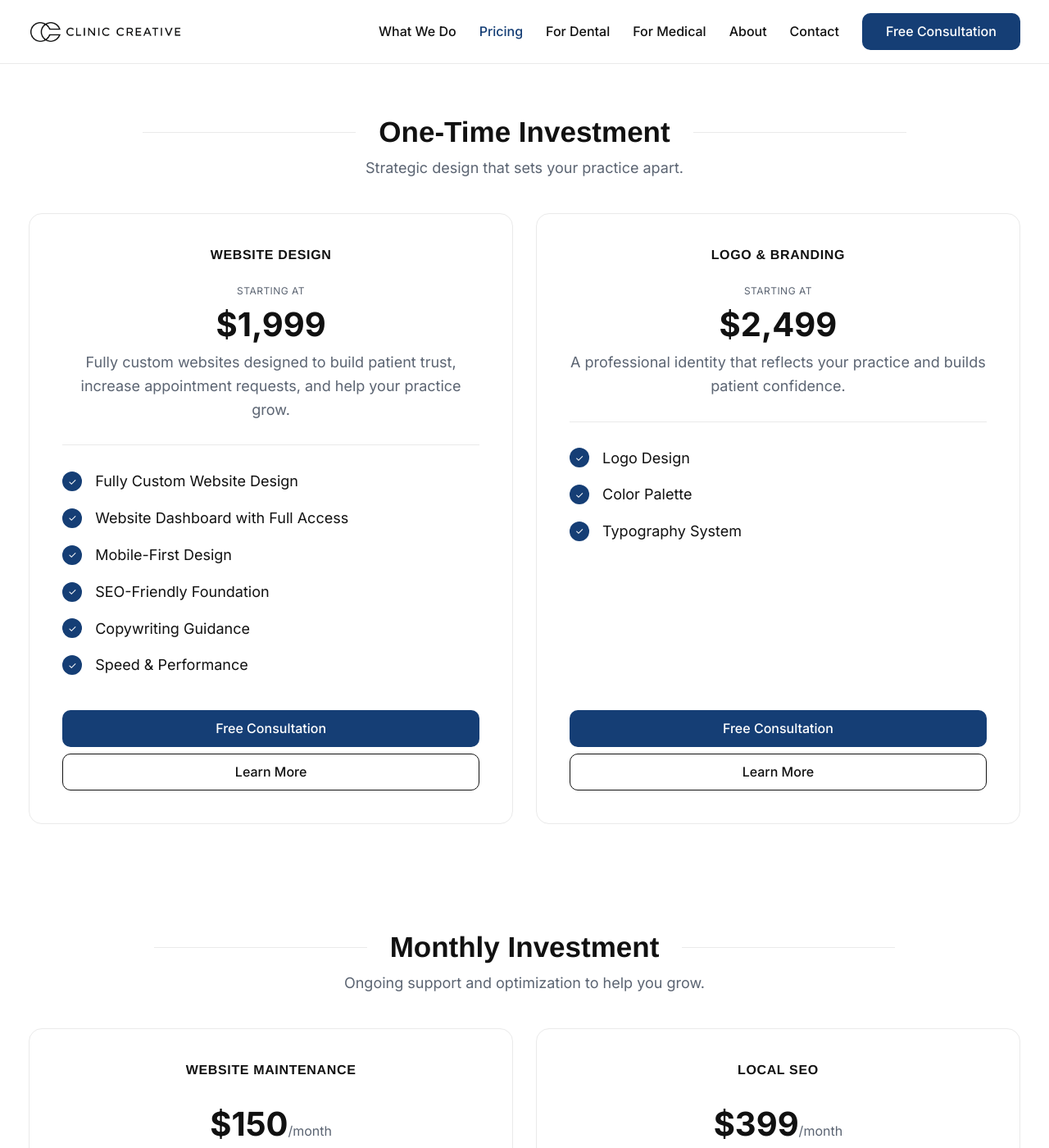
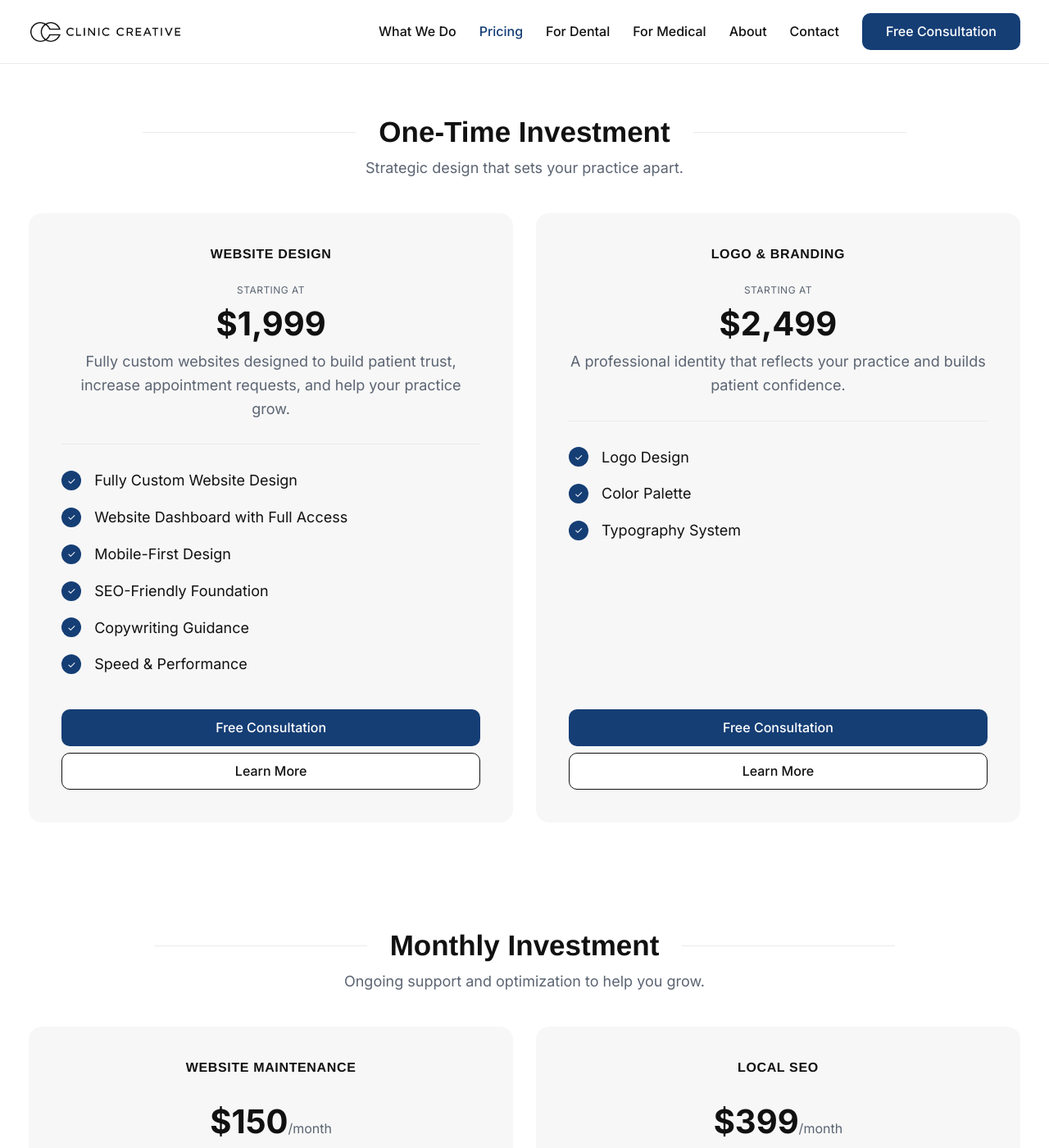
Before and after one commit to brendaboudaie/clinic-creative, a Jekyll site: the page built from pricing.md, in a window 1280 px wide and 1400 px high, scrolled down 249 px. Shown: the whole window at 82% size. Built offline with Jekyll 4.4.1, drawn with Linux system fonts in a browser that asks for light colours; some web fonts are replaced.

Commit message:
Replace pricing card border with grey fill for reliable visibility
The border-based fix (including a mobile box-shadow backup) was still
invisible on a real iPhone. Swap to a solid #F7F7F7 background instead
of a border on all breakpoints — a fill has no anti-aliasing edge case
to disappear into, unlike a 1px line at a fractional device-pixel width.

```diff
--- a/_sass/_components.scss
+++ b/_sass/_components.scss
@@ -834,23 +834,17 @@ a.card:focus-visible {
   align-items: stretch;
 }
 
+// Grey fill (rather than a hairline border) marks off each card  -  a
+// 1px border at a fractional-pixel card width (common with vw-based
+// sizing) can get anti-aliased down to invisible on real phones, but a
+// solid background color has no such edge case.
 .pricing-card {
   display: flex;
   flex-direction: column;
-  background-color: var(--color-background);
-  border: 1px solid var(--color-border);
+  background-color: var(--color-background-alt);
   border-radius: var(--radius-md);
   padding: var(--space-lg);
   text-align: center;
-
-  // A hairline border at a fractional-pixel width (common on mobile,
-  // where the card's vw-based width rarely lands on a whole device
-  // pixel) can get anti-aliased down to invisible on some phones. A
-  // box-shadow outline doesn't get rounded away the same way, so it
-  // stays visible as a backup to the border above.
-  @media (max-width: #{$breakpoint-md - 1px}) {
-    box-shadow: 0 0 0 1px var(--color-border);
-  }
 }
 
 .pricing-card__title {
```
